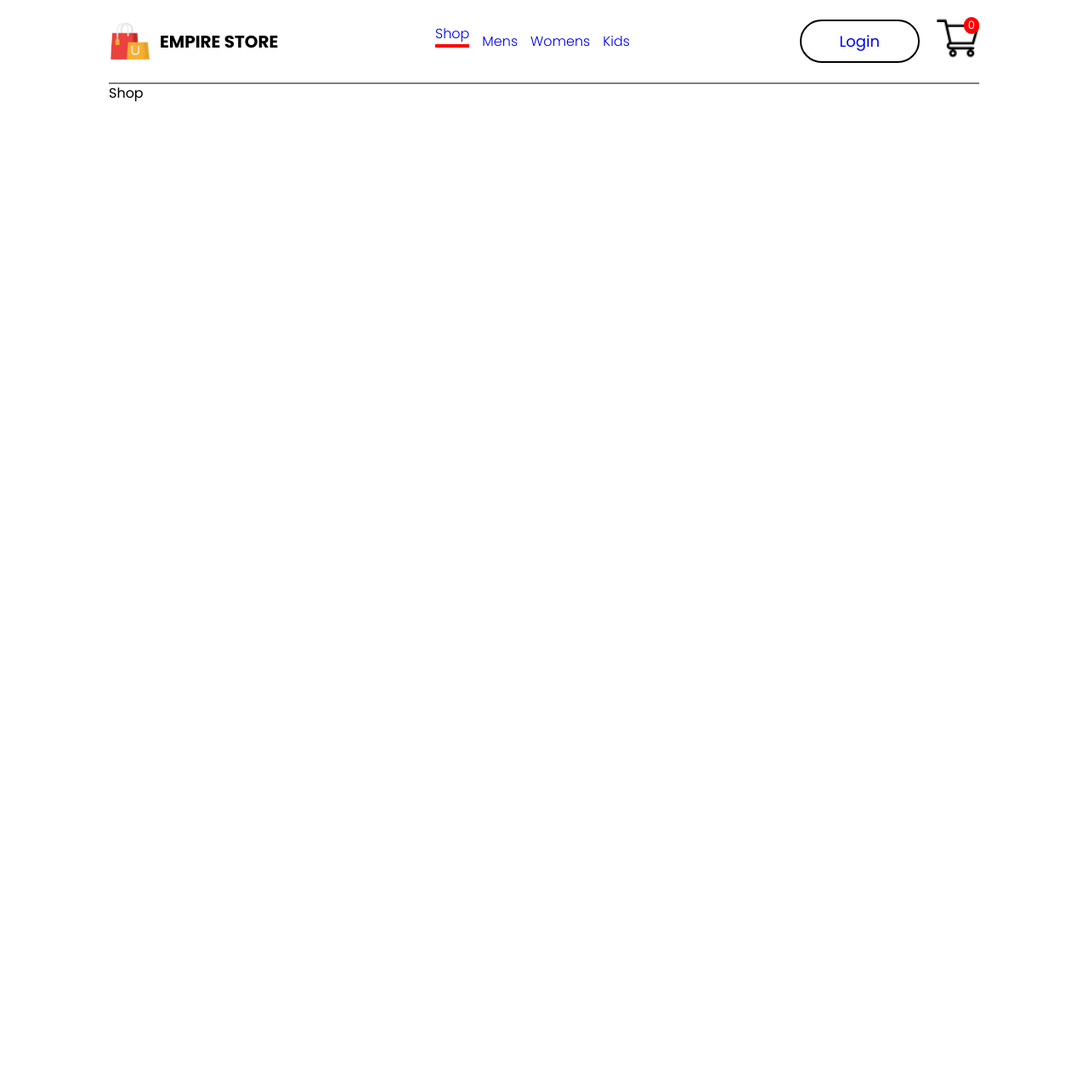
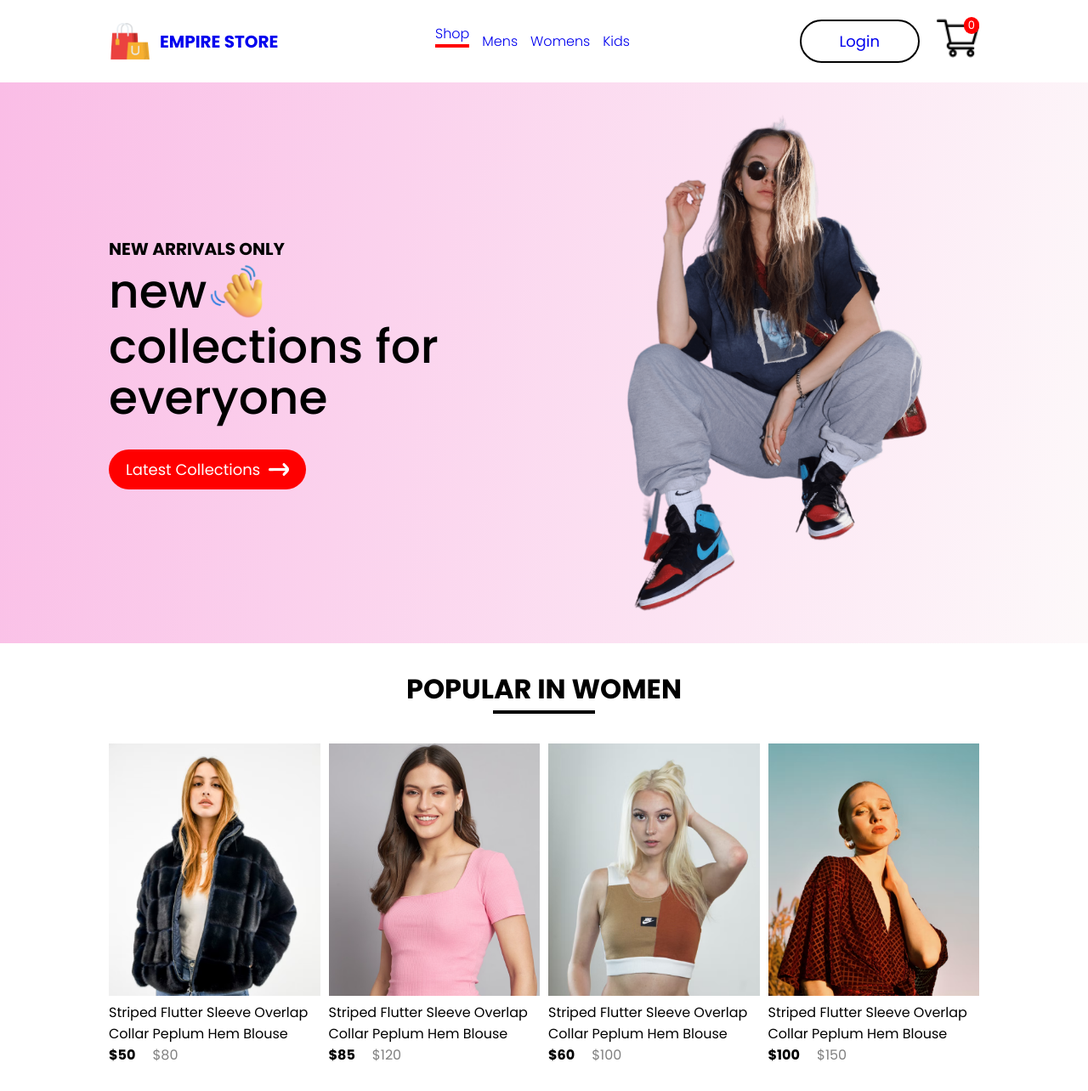
Before and after one commit to Empire688682/E-Commerce, a React (Vite) app in the folder FrontEnd/: page / in a window 1280 px wide. Shown: the whole page at 85% size. Before the commit the page ends 800 px from the top, so only its background shows below. Built offline with nearby package versions, Linux system fonts and the light colour scheme.

Commit message:
new update

```diff
--- a/FrontEnd/src/App.css
+++ b/FrontEnd/src/App.css
@@ -1,4 +1,3 @@
 .app-con{
-  padding: 20px 10%;
   width: 100vw;
 }
--- a/FrontEnd/src/Component/Asset/data.js
+++ b/FrontEnd/src/Component/Asset/data.js
@@ -9,19 +9,19 @@ let data_product = [
     name:"Striped Flutter Sleeve Overlap Collar Peplum Hem Blouse",
     image:p1_img,
     new_price:50.00,
-    old_price:80.50,
+    old_price:80.00,
   },
   {id:2,
     name:"Striped Flutter Sleeve Overlap Collar Peplum Hem Blouse",
     image:p2_img,
     new_price:85.00,
-    old_price:120.50,
+    old_price:120.00,
   },
   {id:3,
     name:"Striped Flutter Sleeve Overlap Collar Peplum Hem Blouse",
     image:p3_img,
     new_price:60.00,
-    old_price:100.50,
+    old_price:100.00,
   },
   {id:4,
     name:"Striped Flutter Sleeve Overlap Collar Peplum Hem Blouse",
--- a/FrontEnd/src/Component/Navbar/Navbar.css
+++ b/FrontEnd/src/Component/Navbar/Navbar.css
@@ -2,10 +2,11 @@
     display: flex;
     align-items: center;
     justify-content: space-between;
-    box-shadow: 0 2px 0 0 gray;
+    box-shadow: 0 1px 0 0 gray;
     width: 100%;
     flex-wrap: wrap;
     padding-bottom: 20px;
+    padding: 20px 10%;
 }
 .logo{
     display: flex;
@@ -33,6 +34,10 @@
 .menu ul li hr{
     border: 2px solid red;
     margin-bottom: 15px;
+}
+.active-link{
+    font-weight: bolder;
+    color: red;
 }
 .login-cart{
     display: flex;
--- a/FrontEnd/src/Component/Navbar/Navbar.jsx
+++ b/FrontEnd/src/Component/Navbar/Navbar.jsx
@@ -8,10 +8,12 @@ const Navbar = () => {
     const [menu, setMenu] = useState("Shop")
   return (
     <div className='navbar'>
+      <NavLink style={{textDecoration:"none"}} to="/">
       <div className="logo">
         <img src={Logo} alt="Logo"/>
         <h1>EMPIRE STORE</h1>
       </div>
+      </NavLink>
       <div className="menu">
         <nav>
             <ul>
--- a/FrontEnd/src/Component/Pages/Shop.jsx
+++ b/FrontEnd/src/Component/Pages/Shop.jsx
@@ -1,9 +1,13 @@
 import React from 'react'
+import Hero from '../Hero/Hero';
+import Popular from '../Popular/Popular'
+
 
 const Shop = () => {
   return (
     <div>
-      Shop
+      <Hero/>
+      <Popular/>
     </div>
   )
 }
```
